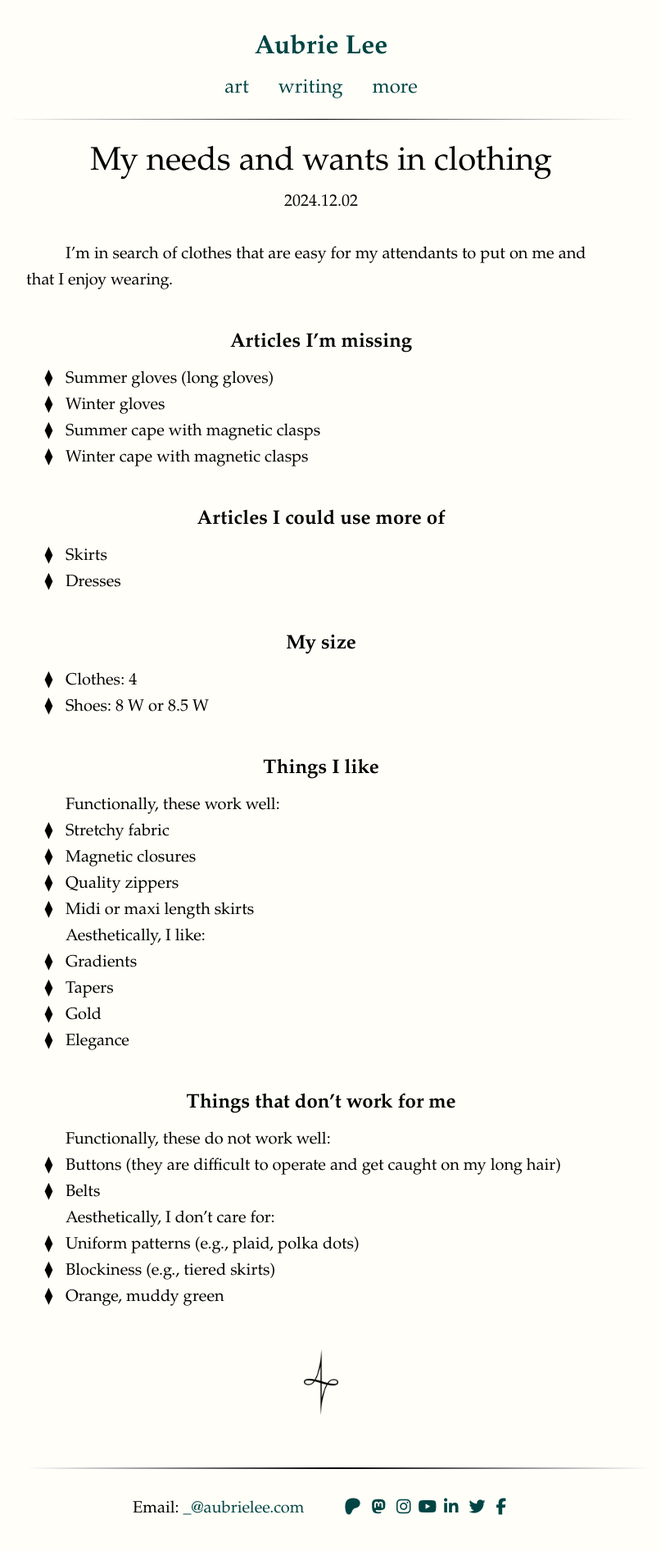
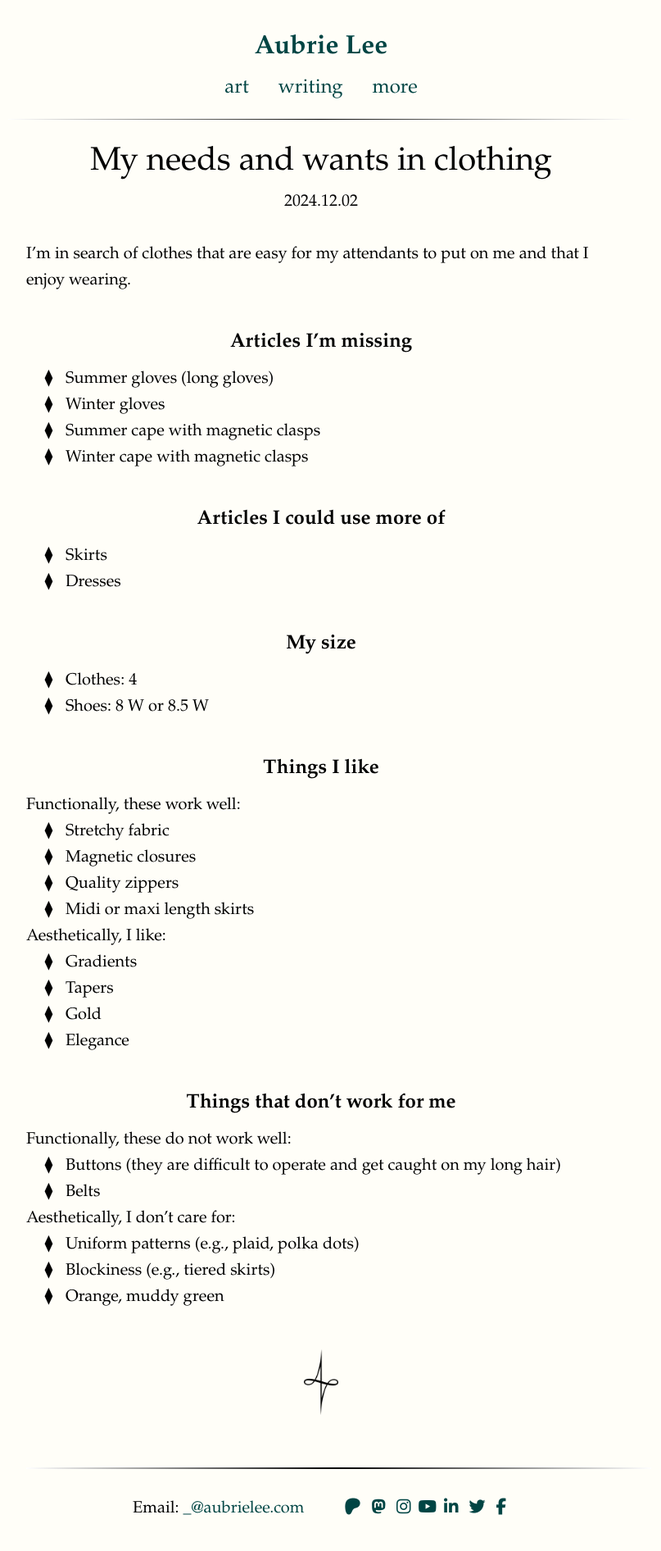
Before and after one commit to aubrielee/aubrielee.github.io, a Jekyll site: the page built from _posts/2024-12-02-clothing.md, in a window 1280 px wide. Shown: the whole page at 82% size, without its empty margins (248-1055 px from the left). Built offline with Jekyll 4.4.1, drawn with Linux system fonts in a browser that asks for light colours; nearby versions of some CDN libraries; some web fonts are replaced.

Commit message:
Update 2024-12-02-clothing.md

```diff
--- a/_posts/2024-12-02-clothing.md
+++ b/_posts/2024-12-02-clothing.md
@@ -11,6 +11,7 @@ permalink: /clothing
 <br>
 
 I'm in search of clothes that are easy for my attendants to put on me and that I enjoy wearing.
+{: .noIndent}
 
 ## Articles I'm missing
 * Summer gloves (long gloves)
@@ -29,12 +30,14 @@ I'm in search of clothes that are easy for my attendants to put on me and that I
 ## Things I like
 
 Functionally, these work well:
+{: .noIndent}
 * Stretchy fabric
 * Magnetic closures
 * Quality zippers
 * Midi or maxi length skirts
 
 Aesthetically, I like:
+{: .noIndent}
 * Gradients
 * Tapers
 * Gold
@@ -43,10 +46,12 @@ Aesthetically, I like:
 ## Things that don't work for me
 
 Functionally, these do not work well:
+{: .noIndent}
 * Buttons (they are difficult to operate and get caught on my long hair)
 * Belts
 
 Aesthetically, I don't care for:
+{: .noIndent}
 * Uniform patterns (e.g., plaid, polka dots)
 * Blockiness (e.g., tiered skirts)
 * Orange, muddy green
```
